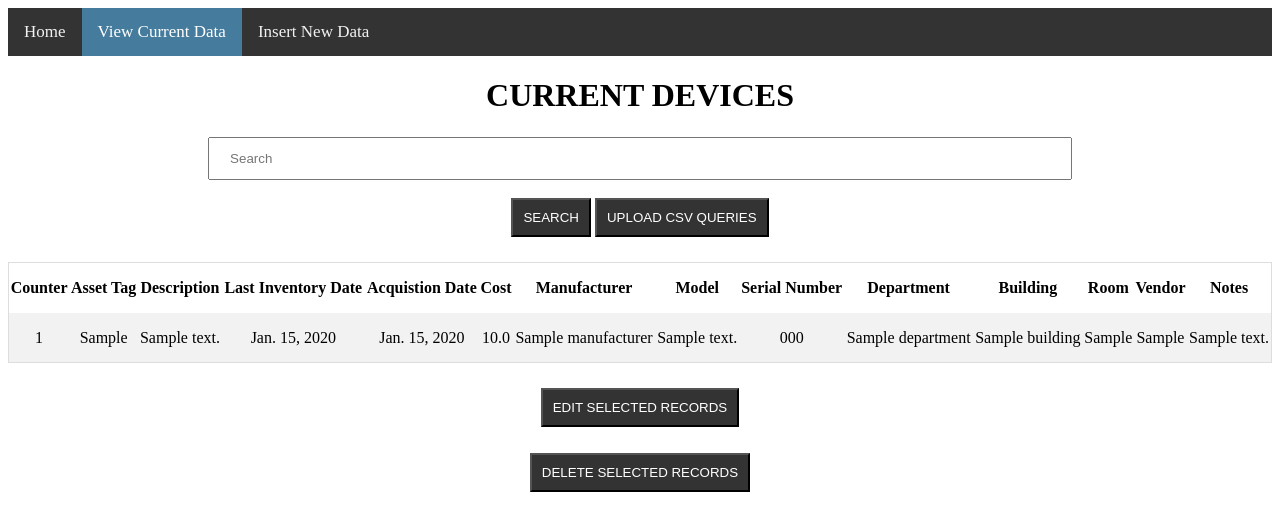
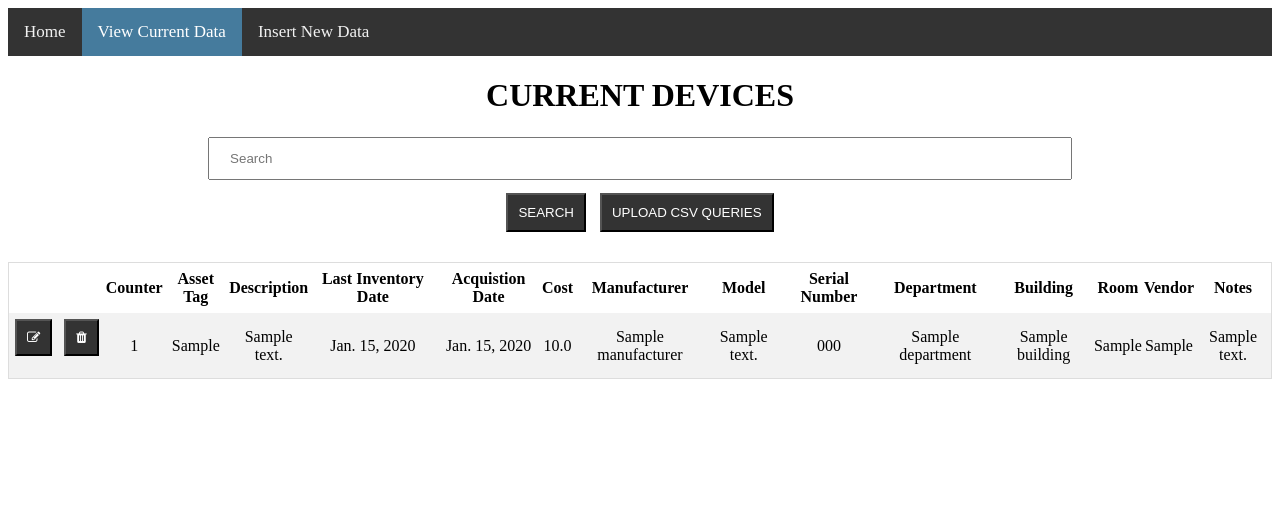
Before and after one commit to wadoodalam/Inventory_src, a Django app: page /view.html/ in a window 1280 px wide. Shown: the top 531 px of the page. Run offline with Django 3.2, Linux system fonts and the light colour scheme; tables that the repository leaves empty hold one stand-in row (values such as "Sample post").

Commit message:
Convert update & delete buttons to icon buttons for each record

```diff
--- a/Inventory/urls.py
+++ b/Inventory/urls.py
@@ -22,6 +22,6 @@ urlpatterns = [
     path('', views.Home, name='home'),
     path('insert.html/', views.Input_entry, name='Input'),
     path('view.html/', views.list, name='view'),
-    path('view.html/delete', views.delete, name='delete'),
-    path('view.html/update', views.update, name='edit'),
+    path('view.html/<asset_tag>/delete', views.delete, name='delete'),
+    path('view.html/<asset_tag>', views.update, name='edit'),
 ]
--- a/inventory_app/CSS/view.css
+++ b/inventory_app/CSS/view.css
@@ -45,6 +45,7 @@ button {
   padding: 10px 10px;
   margin-top: 10px;
   color: white;
+  margin:5px;
 }
 
 .datatable table {
--- a/inventory_app/templates/view.html
+++ b/inventory_app/templates/view.html
@@ -2,6 +2,7 @@
 {% load admin_urls %}
 <head>
 	<link href = "../CSS/view.css"	rel="stylesheet" >
+  <link rel="stylesheet" href="https://cdnjs.cloudflare.com/ajax/libs/font-awesome/4.7.0/css/font-awesome.min.css">
 </head>
 
 <div class="topnav">
@@ -23,6 +24,8 @@
 <div class="datatable" id="tableContainer">
 	<table>
     <tr>
+      <th></th>
+      <th></th>
 			<th>Counter</th>
       <th>Asset Tag</th>
       <th>Description </th>
@@ -41,12 +44,22 @@
 
 	{% for instance in queryset %}
 <tr>
+  <td>
+      <form action='view.html/'+{{instance.asset_tag}} method='POST'>
+        <button class="btn"><i class="fa fa-edit"></i></button>
+      </form>
+    </td>
+  <td>
+    <form action='view.html/'+{{instance.asset_tag}}+'/delete' method='POST'>
+        <button class="btn"><i class="fa fa-trash"></i></button>
+      </form>
+  </td>
   <td>{{forloop.counter}}</td>
   <td>{{instance.asset_tag}}</td>
   <td>{{instance.asset_description}}</td>
   <td>{{instance.last_inventory_date}}</td>
   <td>{{instance.accqusation_date}}</td>
-<td>{{instance.cost }}</td>
+  <td>{{instance.cost}}</td>
   <td>{{instance.manufacturer}}</td>
   <td>{{instance.model_details}}</td>
   <td>{{instance.serial_number}}</td>
@@ -59,13 +72,4 @@
 {% endfor %}
 </table>
 
-<div class="verticalCenter">
-  <form action='view.html/update' method='POST'>
-    <button> EDIT SELECTED RECORDS </button>
-  </form>
-  <form action='view.html/update' method='POST'>
-    <button> DELETE SELECTED RECORDS </button>
-  </form>
 </div>
-
-</div>
```
Also changed, not shown: 1 other file. Lines whose indentation alone changed are shown as unchanged.
